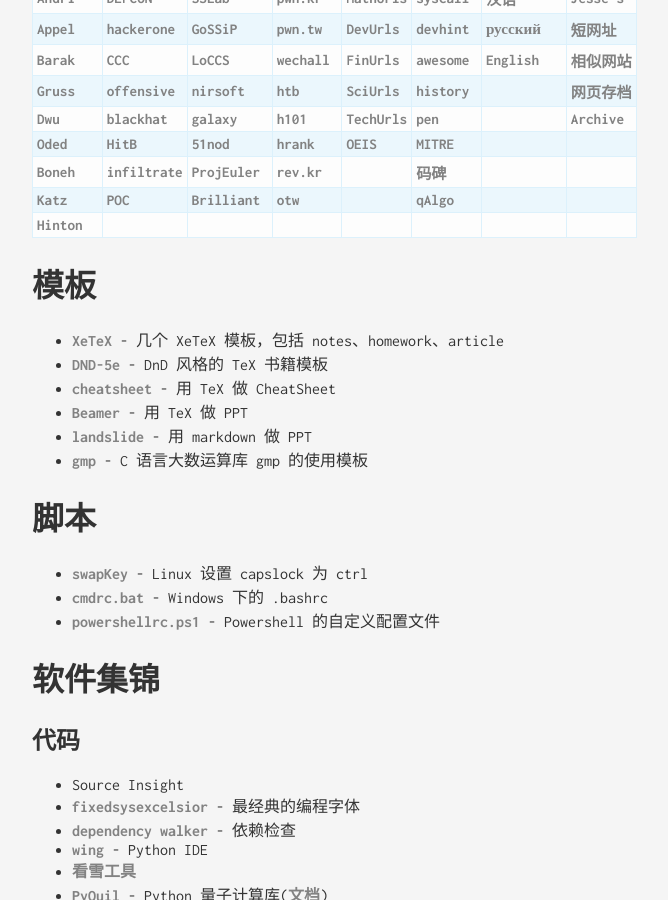
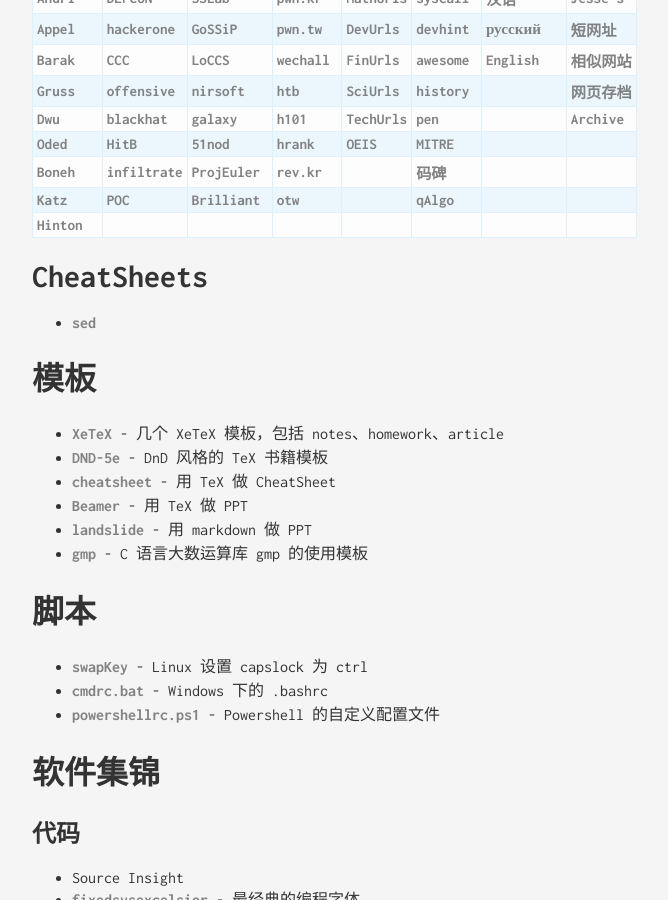
Before and after one commit to vainPointer/vainPointer.github.io, a Jekyll site: the page built from about.md, in a window 1280 px wide and 900 px high, scrolled down 937 px. Shown: the whole window, without its empty margins (208-876 px from the left). Built offline with Jekyll 4.4.1, drawn with Linux system fonts in a browser that asks for light colours.

Commit message:
sed cheatsheet

```diff
--- a/about.md
+++ b/about.md
@@ -30,7 +30,12 @@
 | [Katz](http://www.cs.umd.edu/~jkatz/)                        | [POC](http://powerofcommunity.net/)                          | [Brilliant](https://brilliant.org/courses/#recent)       | [otw](http://overthewire.org/wargames/)        |                                                            | [qAlgo](http://quantumalgorithmzoo.org/)                     |                                                     |                                                              |
 | [Hinton](https://www.cs.toronto.edu/~hinton/)                |                                                              |                                                          |                                                |                                                            |                                                              |                                                     |                                                              |
 
+# CheatSheets
+
+- [sed](/download/cheatsheets/sed.pdf)
+
 # 模板
+
   - [XeTeX](/download/templates/XeTeX.zip) - 几个 XeTeX 模板，包括 notes、homework、article
   - [DND-5e](/download/templates/DND-5e.zip) - DnD 风格的 TeX 书籍模板
   - [cheatsheet](/download/templates/cheatsheet.tex) - 用 TeX 做 CheatSheet
```
Also changed, not shown: 1 other file.
